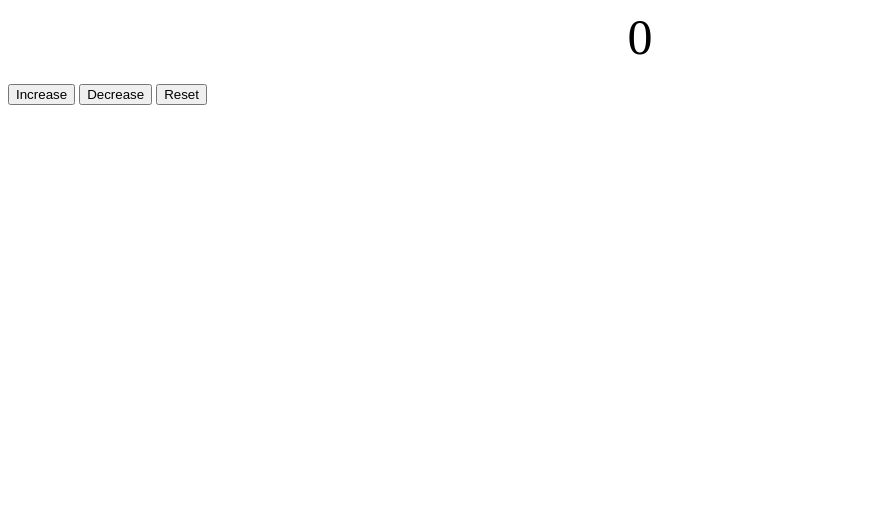
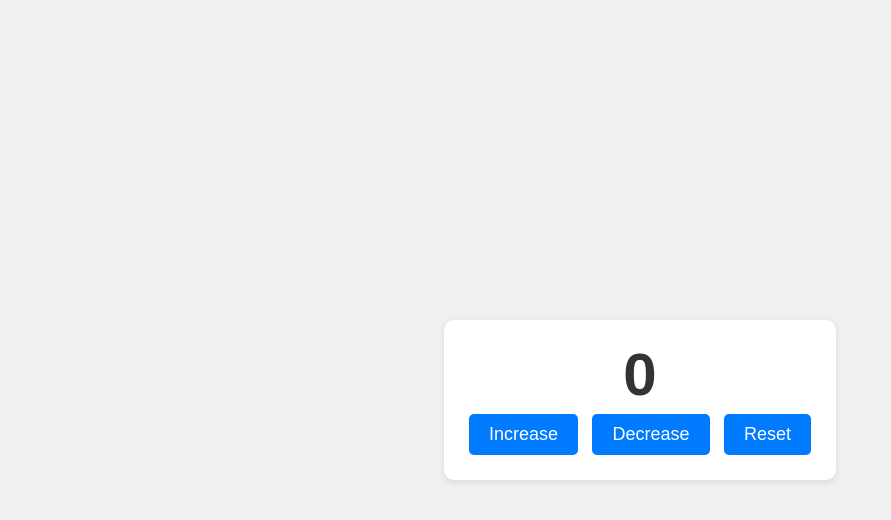
Before and after one commit to AjinkyaD3/Practice, a plain HTML site: page counter.html in a window 1280 px wide. Shown: the whole page, without its empty margins (0-891 px from the left). Drawn offline with Linux system fonts and the light colour scheme.

Commit message:
Update counter.html

```diff
--- a/counter.html
+++ b/counter.html
@@ -3,57 +3,74 @@
 <head>
     <meta charset="UTF-8">
     <meta name="viewport" content="width=device-width, initial-scale=1.0">
-    <title>Document</title>
+    <title>Counter App</title>
     <style>
-        #countlabel{
-            display: block;
+        body {
+            font-family: Arial, sans-serif;
+            background-color: #f0f0f0;
+            margin: 0;
+            display: flex;
+            justify-content: center;
+            align-items: center;
+            min-height: 100vh;
+        }
+
+        #counter-container {
             text-align: center;
-            font-size: 50px;
+            padding: 20px;
+            background-color: #ffffff;
+            border-radius: 10px;
+            box-shadow: 0 2px 6px rgba(0, 0, 0, 0.1);
+        }
+
+        #countlabel {
+            font-size: 60px;
+            font-weight: bold;
+            color: #333333;
+        }
+
+        .button {
+            padding: 10px 20px;
+            font-size: 18px;
+            border: none;
+            border-radius: 5px;
+            margin: 5px;
+            cursor: pointer;
+            background-color: #007bff;
+            color: #ffffff;
+            transition: background-color 0.2s ease;
+        }
+
+        .button:hover {
+            background-color: #0056b3;
         }
     </style>
 </head>
 <body>
-    <label id="countlabel">0</label><br>
-    <button id="incbutton">Increase</button>
-    <button id="decbutton">Decrease</button>
-    <button id="resetbutton">Reset</button>
-
-
-
-
-
+    <div id="counter-container">
+        <label id="countlabel">0</label><br>
+        <button class="button" id="incbutton">Increase</button>
+        <button class="button" id="decbutton">Decrease</button>
+        <button class="button" id="resetbutton">Reset</button>
+    </div>
 
     <script>
+        let count = 0;
 
-
-
-        let count =0;
-        document.getElementById("decbutton").onclick = function(){
+        document.getElementById("decbutton").onclick = function () {
             count--;
             document.getElementById("countlabel").innerHTML = count;
         }
 
-
-        document.getElementById("incbutton").onclick = function(){
+        document.getElementById("incbutton").onclick = function () {
             count++;
             document.getElementById("countlabel").innerHTML = count;
-}
-document.getElementById("resetbutton").onclick = function(){
-    count=0;
+        }
+
+        document.getElementById("resetbutton").onclick = function () {
+            count = 0;
             document.getElementById("countlabel").innerHTML = count;
-}
-
-
-
-
-
-
-
-
-
-
-
-
+        }
     </script>
 </body>
 </html>
```
